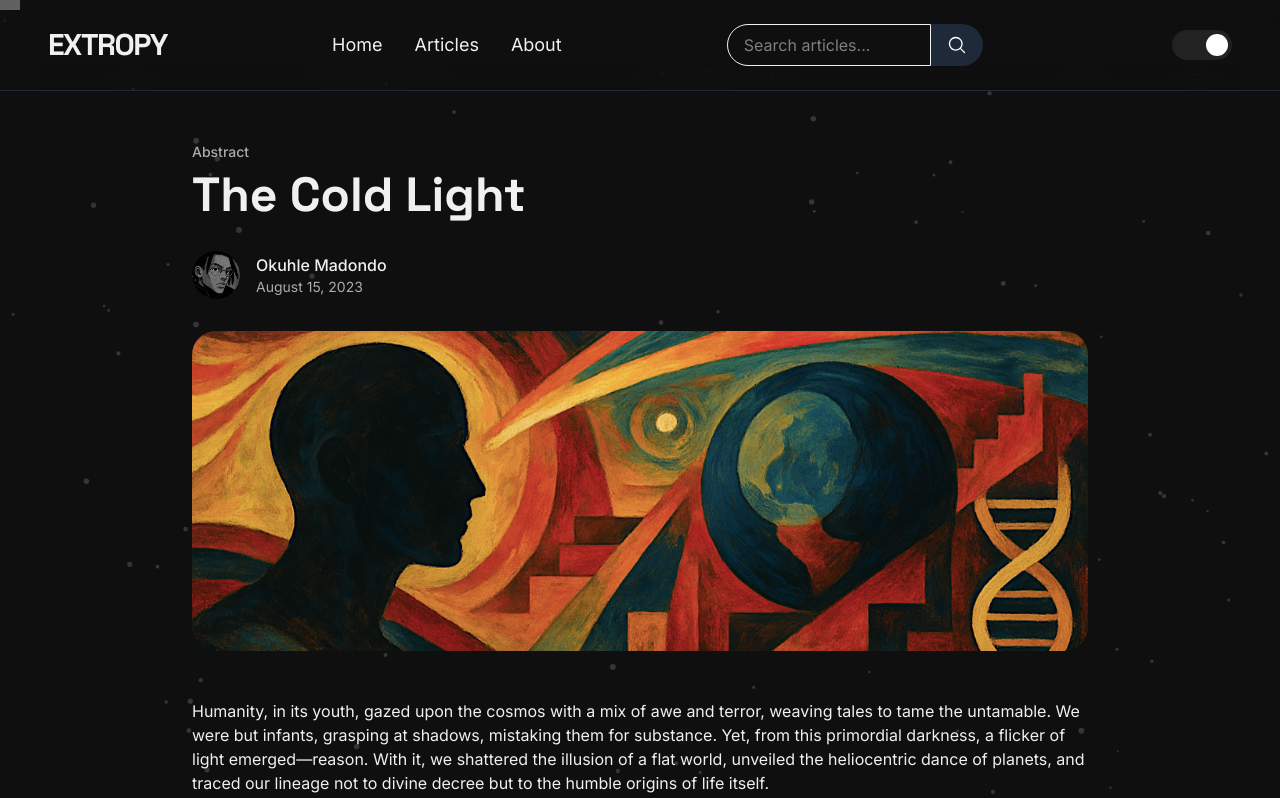
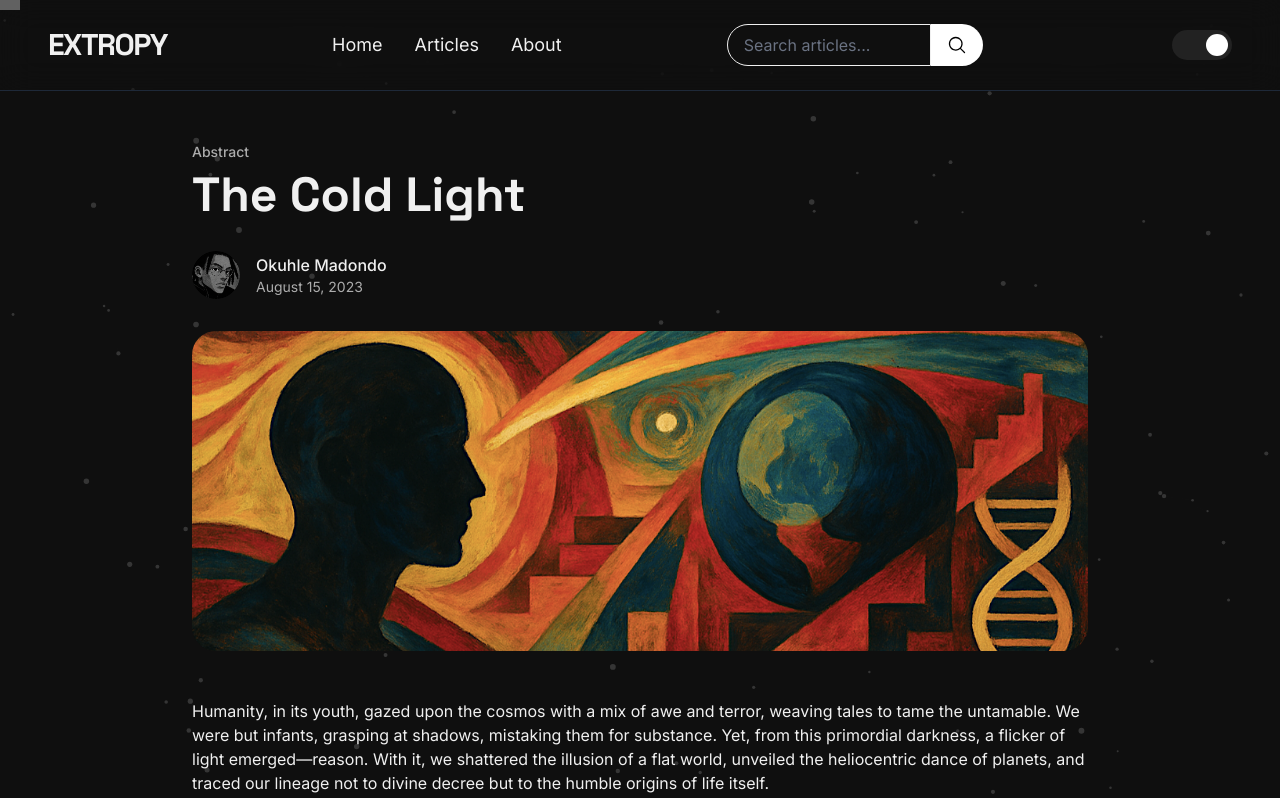
Before and after one commit to okuhlemadondo/extropyy, a Next.js app in the folder extropy-blog/: page /articles/1 in a window 1280 px wide. Shown: the top 798 px of the page. Built offline with nearby package versions, Linux system fonts and the light colour scheme; grey boxes are pictures that could not be loaded.

Commit message:
Search Button issues and Line Break issue

```diff
--- a/extropy-blog/components/Header.js
+++ b/extropy-blog/components/Header.js
@@ -45,13 +45,16 @@ export default function Header({ onSearch, darkMode, toggleDarkMode }) {
                             type="text"
                             id="search-input"
                             placeholder="Search articles..."
-                            className="search-input w-full py-2 px-4 rounded-l-full"
+                            className="search-input w-full py-2 px-4 rounded-l-full bg-white dark:bg-gray-800 text-gray-900 dark:text-white placeholder-gray-500 dark:placeholder-gray-400"
                             value={searchTerm}
                             onChange={(e) => setSearchTerm(e.target.value)}
                             onKeyPress={handleSearch}
                         />
                         <button
-                            className="bg-gray-800 text-white dark:bg-gray-200 dark:text-black px-4 py-2 rounded-r-full"
+                            className={`px-4 py-2 rounded-r-full transition-colors ${darkMode
+                                ? 'bg-white text-black hover:bg-gray-100'
+                                : 'bg-black text-white hover:bg-gray-800'
+                                }`}
                             onClick={handleSearchClick}
                             aria-label="Search"
                         >
--- a/extropy-blog/components/SimpleMarkdownRenderer.js
+++ b/extropy-blog/components/SimpleMarkdownRenderer.js
@@ -2,12 +2,6 @@ import { useEffect } from 'react';
 import { marked } from 'marked';
 import katex from 'katex';
 import 'katex/dist/katex.min.css';
-
-// Configure marked options
-marked.setOptions({
-    breaks: true,
-    gfm: true,
-});
 
 export default function SimpleMarkdownRenderer({ content }) {
     useEffect(() => {
@@ -34,7 +28,37 @@ export default function SimpleMarkdownRenderer({ content }) {
             return renderMath(tex, false);
         });
 
-        // Convert markdown to HTML after processing math
+        // Process headings separately
+        processedContent = processedContent.replace(/^(#{1,6})\s+(.+)$/gm, (match, hashes, text) => {
+            const level = hashes.length;
+            const sizes = {
+                1: 'text-3xl',
+                2: 'text-2xl',
+                3: 'text-xl',
+                4: 'text-lg',
+                5: 'text-base',
+                6: 'text-sm'
+            };
+            return `<h${level} class="${sizes[level]} font-bold mt-6 mb-4">${text}</h${level}>`;
+        });
+
+        // Process line breaks - convert single line breaks to <br> tags
+        processedContent = processedContent.replace(/([^\n])\n([^\n])/g, '$1<br>$2');
+
+        // Configure marked options
+        marked.setOptions({
+            breaks: true,
+            gfm: true,
+            headerIds: true,
+            mangle: false,
+            pedantic: false,
+            sanitize: false,
+            smartLists: true,
+            smartypants: true,
+            xhtml: false
+        });
+
+        // Convert markdown to HTML after processing math and headings
         const html = marked(processedContent);
 
         // Set the processed HTML content
@@ -44,5 +68,10 @@ export default function SimpleMarkdownRenderer({ content }) {
         }
     }, [content]);
 
-    return <div id="markdown-content" className="prose dark:prose-invert max-w-none" />;
+    return (
+        <div
+            id="markdown-content"
+            className="prose dark:prose-invert max-w-none prose-p:my-4 prose-li:my-1 prose-pre:bg-gray-800 prose-pre:text-white prose-pre:p-4 prose-pre:rounded-md prose-pre:overflow-x-auto prose-img:rounded-lg prose-img:my-6 prose-hr:my-8 prose-blockquote:border-l-4 prose-blockquote:border-gray-300 dark:prose-blockquote:border-gray-700 prose-blockquote:pl-4 prose-blockquote:italic whitespace-pre-line"
+        />
+    );
 }
```
